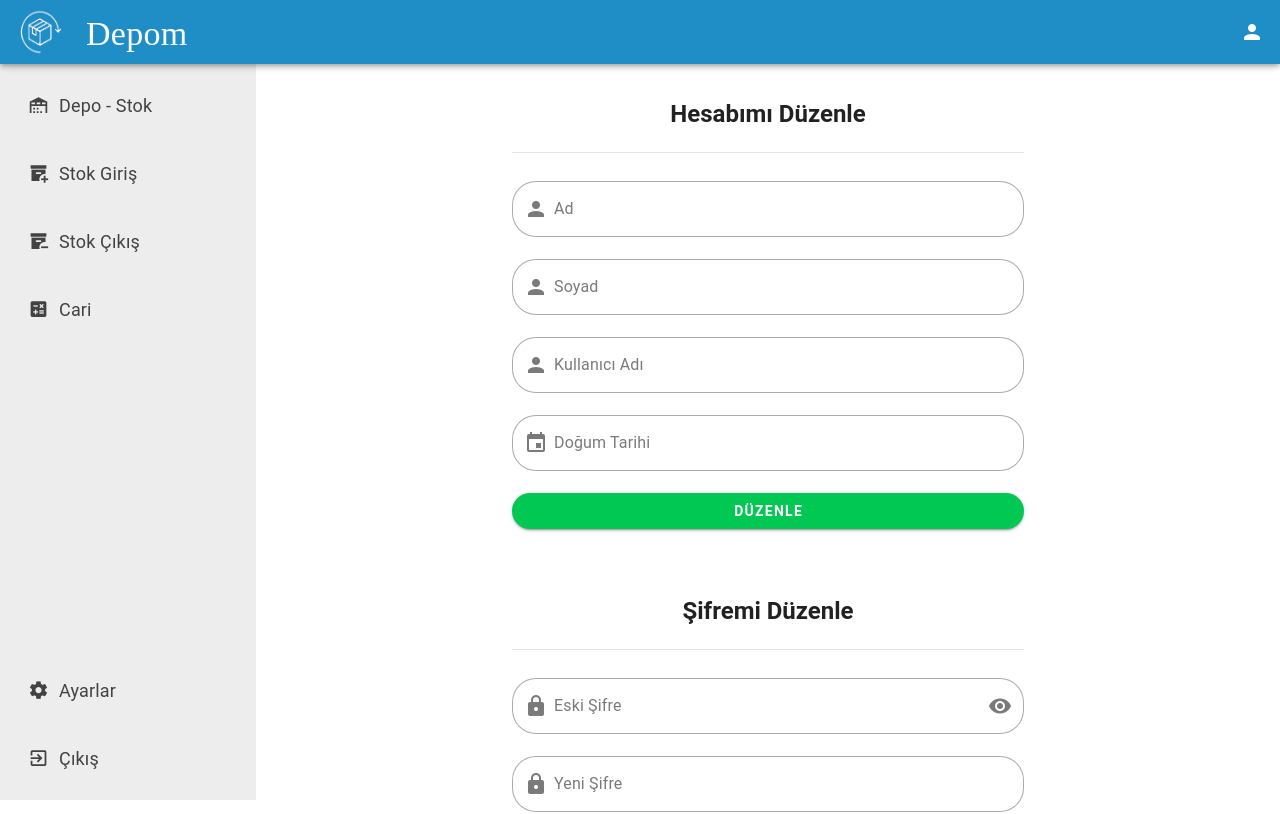
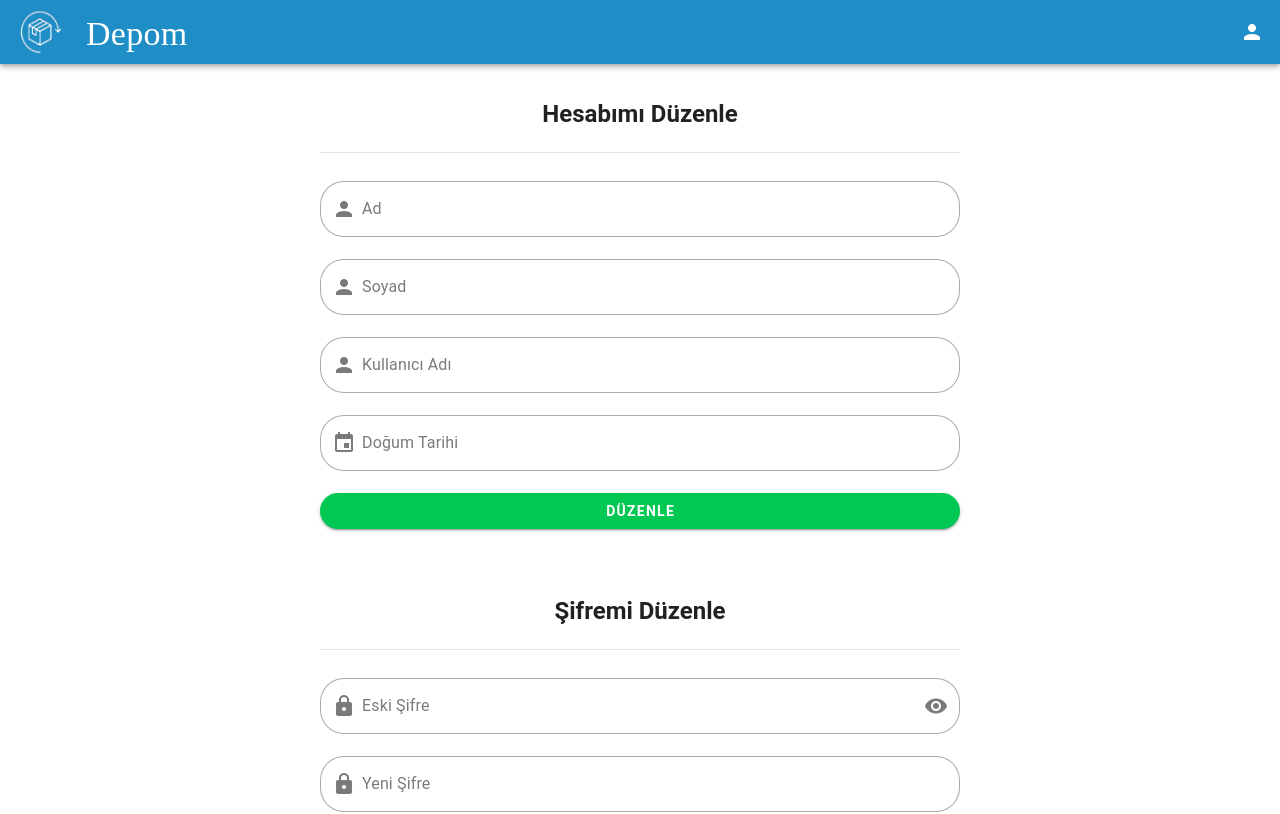
Before and after one commit to nurcancurebal/depom-frontend, a Vue app: page /update-account in a window 1280 px wide. Shown: the top 814 px of the page. Built offline with nearby package versions, Linux system fonts and the light colour scheme; what vue-toast-notification would draw is missing.

Commit message:
addeventlistener

```diff
--- a/src/App.vue
+++ b/src/App.vue
@@ -66,7 +66,7 @@
       />
     </v-app-bar>
 
-    <TheNavbar />
+    <TheNavbar :drawer="drawer" />
 
     <v-main>
       <router-view />
@@ -80,6 +80,12 @@ import { useToast } from "vue-toast-notification";
 import TheNavbar from "./components/TheNavbar.vue";
 
 export default {
+  data() {
+    return {
+      drawer: true,
+    };
+  },
+
   components: {
     TheNavbar,
   },
@@ -90,6 +96,8 @@ export default {
 
   created() {
     this.getUser();
+    this.handleResize();
+    window.addEventListener("resize", this.handleResize);
   },
 
   methods: {
@@ -105,6 +113,13 @@ export default {
     formattedName(name) {
       if (!name) return "";
       return name.charAt(0).toUpperCase() + name.slice(1);
+    },
+    handleResize() {
+      if (window.innerWidth > 1280) {
+        this.drawer = true;
+      } else {
+        this.drawer = false;
+      }
     },
   },
 };
--- a/src/components/TheNavbar.vue
+++ b/src/components/TheNavbar.vue
@@ -3,7 +3,7 @@
     v-if="$route.name !== 'UserAuth'"
     floating
     style="background-color: #ededed"
-    v-model="drawer"
+    :modelValue="drawer"
   >
     <router-link to="/stock" class="router-link">
       <v-icon size="21">mdi-warehouse</v-icon>
@@ -66,12 +66,12 @@
 import { useToast } from "vue-toast-notification";
 
 export default {
-  data() {
-    return {
-      drawer: true,
-    };
+  props: {
+    drawer: {
+      type: Boolean,
+      required: true,
+    },
   },
-
   methods: {
     exitToast() {
       const toast = useToast();
```
